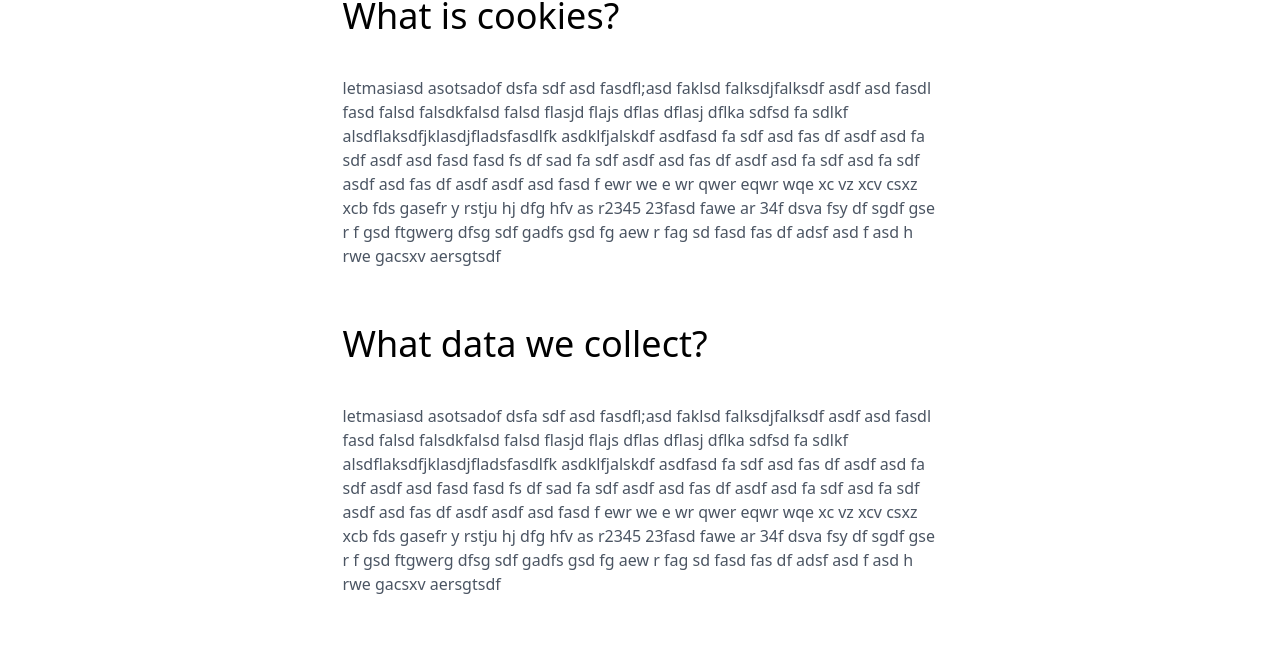
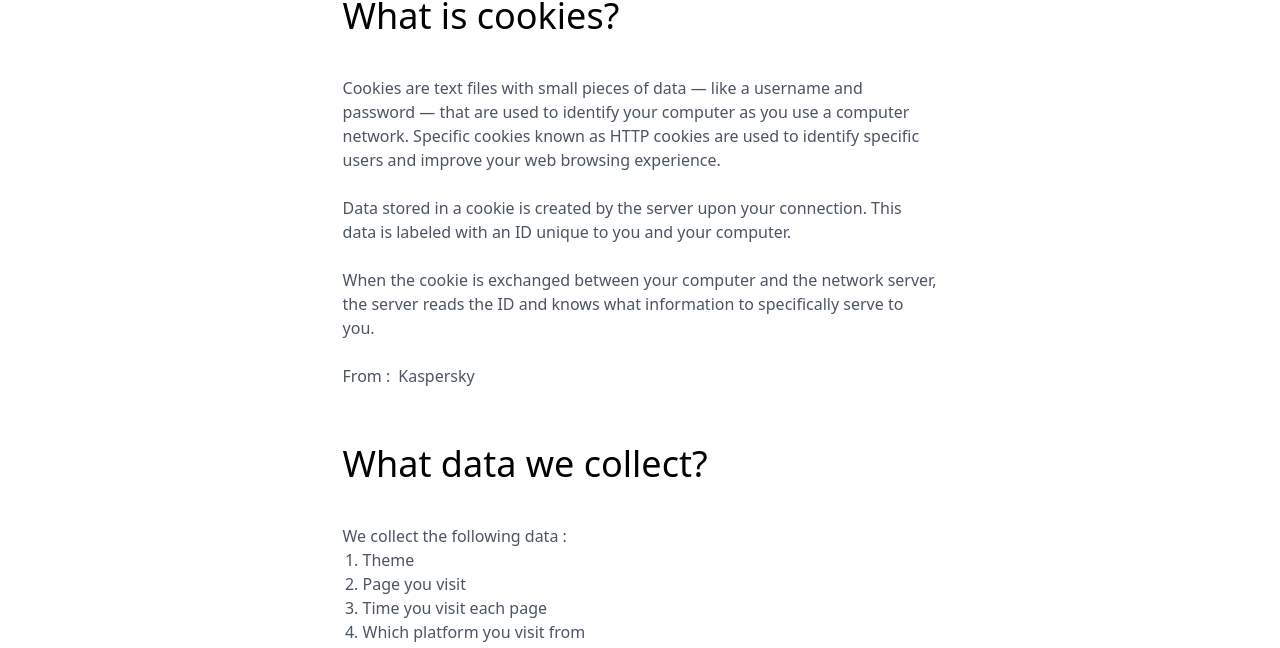
Before and after one commit to ronnapatp/ronnapat.com, a Next.js app: page /en-us/cookie in a window 1280 px wide. Shown: the part 275-923 px from the top of the page. Built offline with nearby package versions, Linux system fonts and the light colour scheme; no server answers.

Commit message:
Update cookies policy

```diff
--- a/components/cookie.js
+++ b/components/cookie.js
@@ -1,7 +1,7 @@
 export default function () {
     return(
         <div className="relative container mx-auto bg-white px-4">
-            <div className="max-w-prose mx-auto py-8 prose-h1:md:text-6xl prose-h1:text-4xl prose-h1:font-semibold prose-p:text-gray-600 prose-h2:text-2xl prose-h2:md:text-4xl">
+            <div className="max-w-prose mx-auto py-8 prose-h1:md:text-6xl prose-h1:text-4xl prose-h1:font-semibold prose-p:text-gray-600 prose-h2:text-2xl prose-h2:md:text-4xl prose-a:text-gray-600 hover:prose-a:text-sky-500 hover:prose-a:underline">
                 <h1>
                     Cookies Policy
                 </h1>
@@ -17,7 +17,16 @@ export default function () {
                         </a>
                     </h2>
                     <p className="mt-10">
-                        letmasiasd asotsadof dsfa sdf asd fasdfl;asd faklsd falksdjfalksdf asdf asd fasdl fasd falsd falsdkfalsd falsd flasjd flajs dflas dflasj dflka sdfsd fa sdlkf alsdflaksdfjklasdjfladsfasdlfk asdklfjalskdf asdfasd fa sdf asd fas df asdf asd fa sdf asdf asd fasd fasd fs df sad fa sdf asdf asd fas df asdf asd fa sdf asd fa sdf asdf asd fas df asdf asdf asd fasd f ewr we e wr qwer eqwr wqe xc vz xcv csxz xcb fds gasefr y rstju hj dfg hfv as r2345 23fasd fawe ar 34f dsva fsy df sgdf gse r f gsd ftgwerg dfsg sdf gadfs gsd fg aew r fag sd fasd fas df adsf asd f asd h rwe gacsxv aersgtsdf
+                        Cookies are text files with small pieces of data — like a username and password — that are used to identify your computer as you use a computer network. Specific cookies known as HTTP cookies are used to identify specific users and improve your web browsing experience.
+                        <br /><br />
+                        Data stored in a cookie is created by the server upon your connection. This data is labeled with an ID unique to you and your computer.
+                        <br /><br />
+                        When the cookie is exchanged between your computer and the network server, the server reads the ID and knows what information to specifically serve to you.
+                        <br /><br />
+                        From :
+                        <a className="ml-2" href="https://www.kaspersky.com/resource-center/definitions/cookies" target='_blank'>
+                          Kaspersky
+                        </a>
                     </p>
                 </div>
                 <div className="mt-14" id='what-data-we-collect'>
@@ -28,7 +37,14 @@ export default function () {
                         </a>
                     </h2>
                     <p className="mt-10">
-                        letmasiasd asotsadof dsfa sdf asd fasdfl;asd faklsd falksdjfalksdf asdf asd fasdl fasd falsd falsdkfalsd falsd flasjd flajs dflas dflasj dflka sdfsd fa sdlkf alsdflaksdfjklasdjfladsfasdlfk asdklfjalskdf asdfasd fa sdf asd fas df asdf asd fa sdf asdf asd fasd fasd fs df sad fa sdf asdf asd fas df asdf asd fa sdf asd fa sdf asdf asd fas df asdf asdf asd fasd f ewr we e wr qwer eqwr wqe xc vz xcv csxz xcb fds gasefr y rstju hj dfg hfv as r2345 23fasd fawe ar 34f dsva fsy df sgdf gse r f gsd ftgwerg dfsg sdf gadfs gsd fg aew r fag sd fasd fas df adsf asd f asd h rwe gacsxv aersgtsdf
+                        We collect the following data :
+                        <ul className="list-decimal ml-5">
+                            <li>Theme</li>
+                            <li>Page you visit</li>
+                            <li>Time you visit each page</li>
+                            <li>Which platform you visit from</li>
+                            <li>Which city and country you visit from</li>
+                        </ul>
                     </p>
                 </div>
                 <div className="mt-14" id='how-and-why-do-we-use-cookies'>
```
